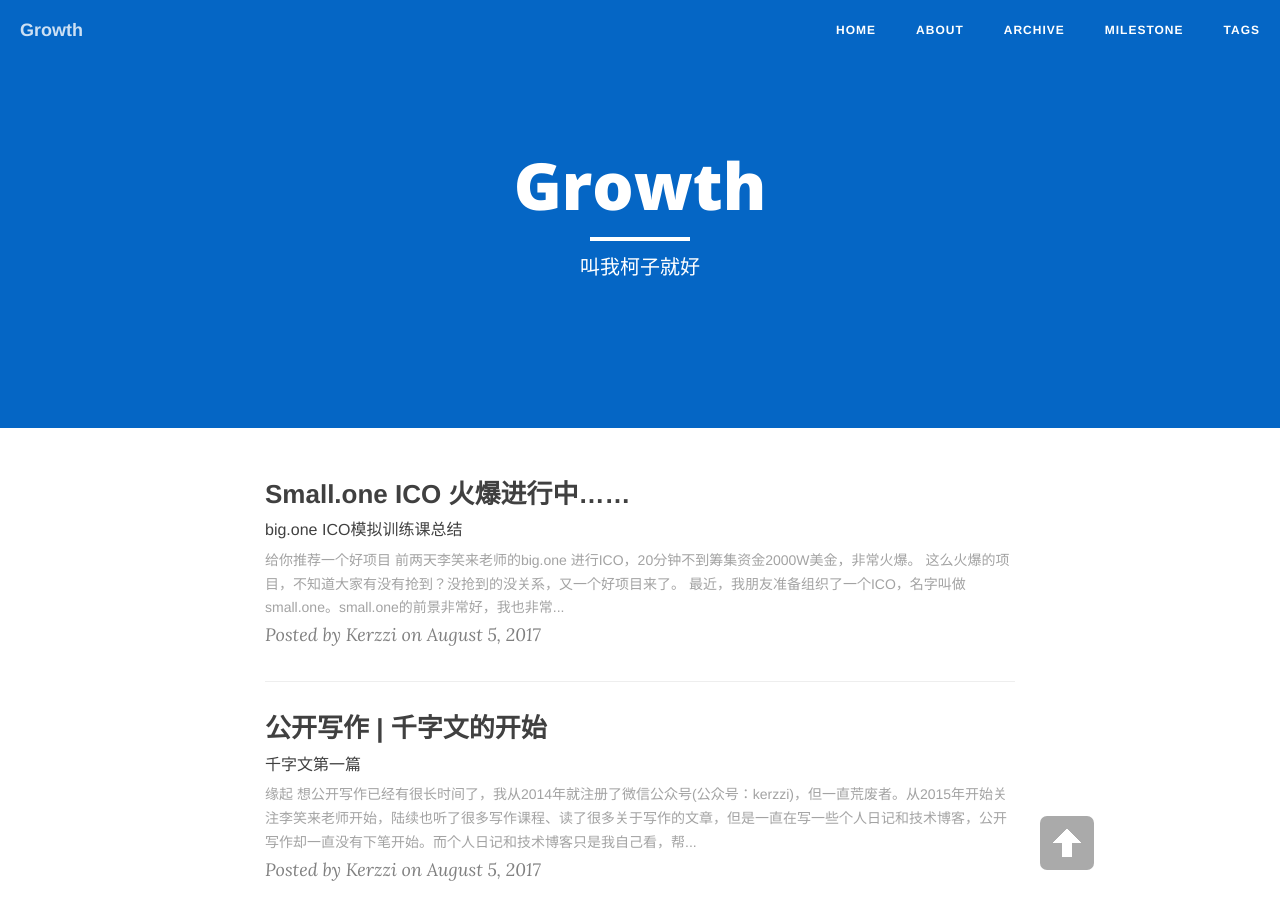
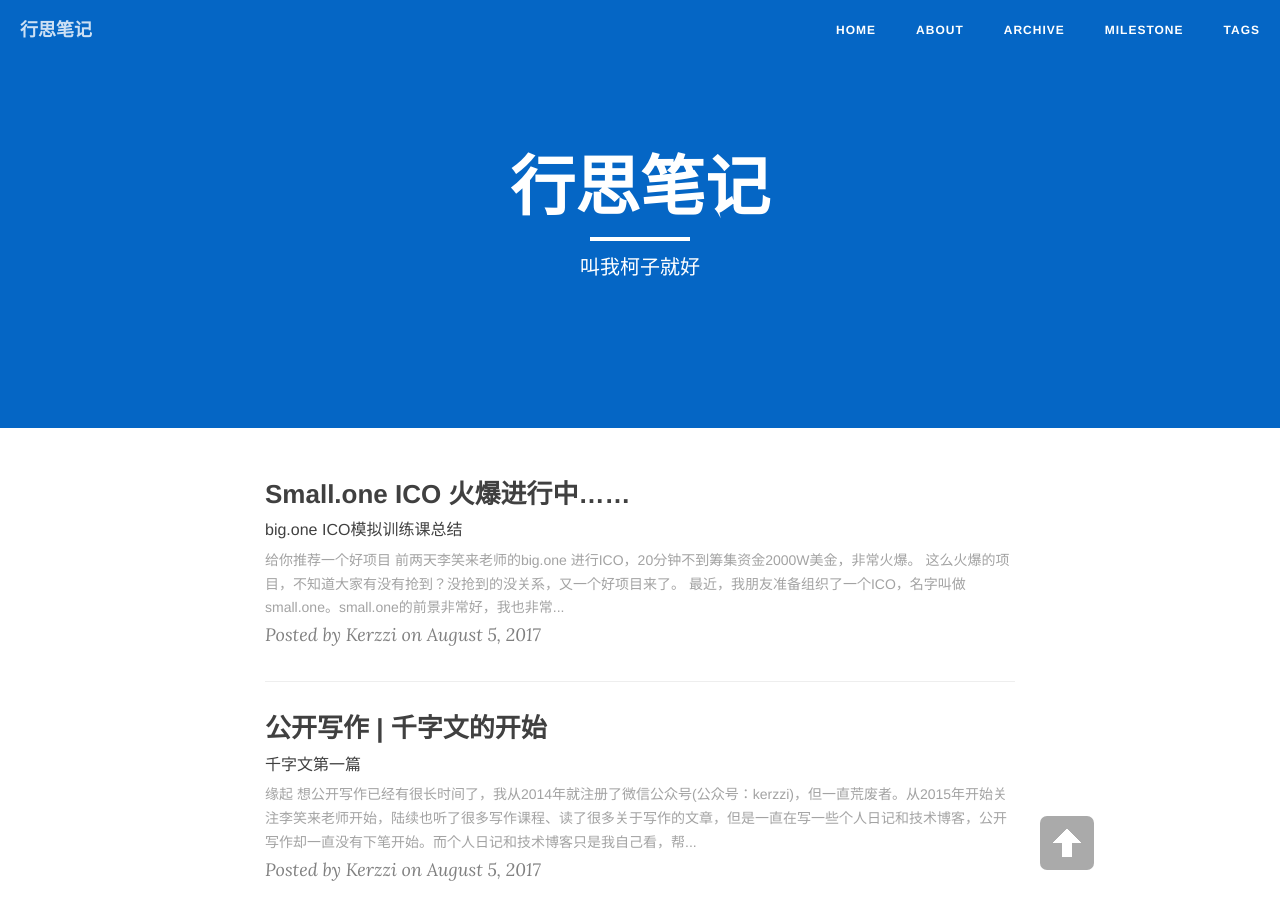
Before and after one commit to Kerzzi/Kerzzi-blog-01, a Jekyll site: the page built from index.html, in a window 1280 px wide and 900 px high. Built offline with Jekyll 4.4.1, drawn with Linux system fonts in a browser that asks for light colours; nearby versions of some CDN libraries; the list of posts is cut into pages by our own code.

Commit message:
20170806

```diff
--- a/_config.yml
+++ b/_config.yml
@@ -1,5 +1,5 @@
 # Site settings
-title: Growth
+title: 行思笔记
 header-img: "img/zhihu.jpg"
 tagline: "cn"
 description: "柯子 | Stay Hungry, Stay Foolish."
```
